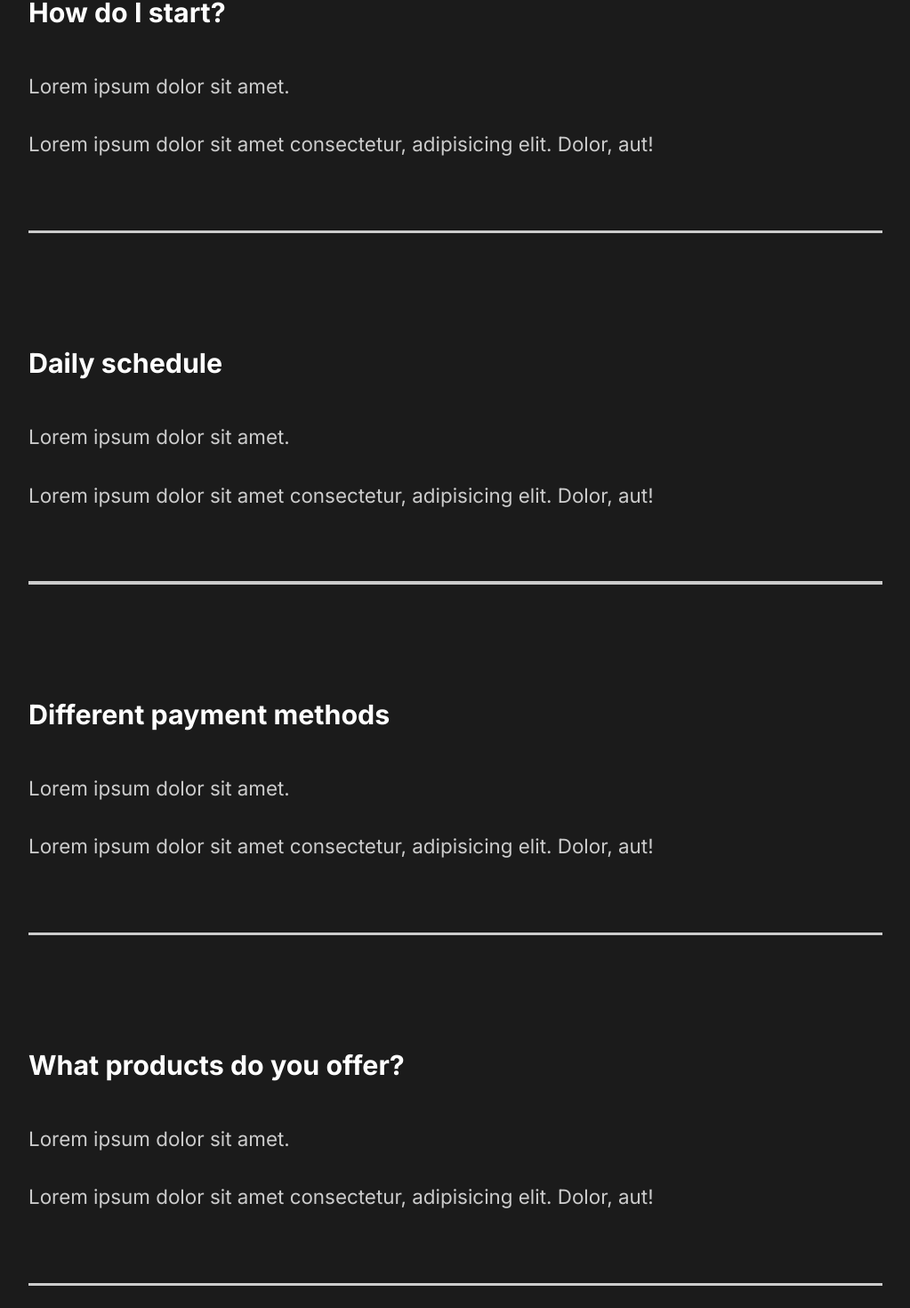
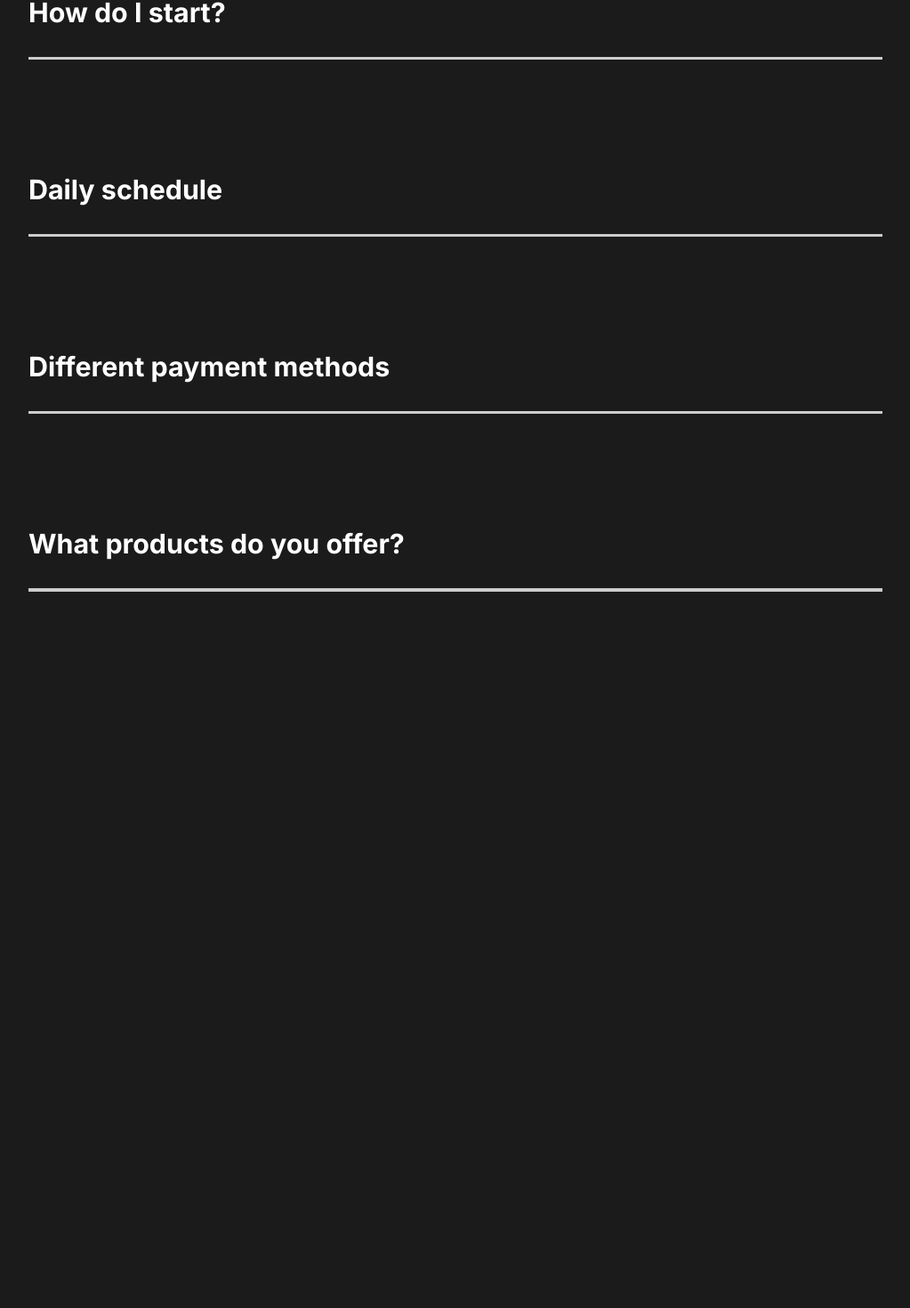
Before and after one commit to Chirag4904/react-portfolio-project, a React (Create React App) app: page / in a window 1280 px wide. Shown: the part 2397-3867 px from the top of the page at 89% size, without its empty margins (128-1151 px from the left). After the commit the page ends 3222 px from the top, so only its background shows below. Built offline with nearby package versions, Linux system fonts and the light colour scheme.

Commit message:
faq section animation updated

```diff
--- a/src/components/FaqSection.js
+++ b/src/components/FaqSection.js
@@ -1,14 +1,16 @@
 import React from "react";
 import styled from "styled-components";
 import { About } from "../styles";
+import Toggle from "./Toggle";
+import { AnimateSharedLayout } from "framer-motion";
 const FaqSection = () => {
 	return (
 		<Faq>
 			<h2>
 				Any questions? <span>FAQ</span>
 			</h2>
-			<div className="question">
-				<h4>How do I start?</h4>
+			<AnimateSharedLayout>
+				<Toggle title="How do I start?">
 					<div className="answer">
 						<p>Lorem ipsum dolor sit amet.</p>
 						<p>
@@ -16,10 +18,8 @@ const FaqSection = () => {
 							aut!
 						</p>
 					</div>
-				<div className="faq-line"></div>
-			</div>
-			<div className="question">
-				<h4>Daily schedule</h4>
+				</Toggle>
+				<Toggle title="Daily schedule">
 					<div className="answer">
 						<p>Lorem ipsum dolor sit amet.</p>
 						<p>
@@ -27,10 +27,8 @@ const FaqSection = () => {
 							aut!
 						</p>
 					</div>
-				<div className="faq-line"></div>
-			</div>
-			<div className="question">
-				<h4>Different payment methods</h4>
+				</Toggle>
+				<Toggle title="Different payment methods">
 					<div className="answer">
 						<p>Lorem ipsum dolor sit amet.</p>
 						<p>
@@ -38,10 +36,8 @@ const FaqSection = () => {
 							aut!
 						</p>
 					</div>
-				<div className="faq-line"></div>
-			</div>
-			<div className="question">
-				<h4>What products do you offer?</h4>
+				</Toggle>
+				<Toggle title="What products do you offer?">
 					<div className="answer">
 						<p>Lorem ipsum dolor sit amet.</p>
 						<p>
@@ -49,8 +45,8 @@ const FaqSection = () => {
 							aut!
 						</p>
 					</div>
-				<div className="faq-line"></div>
-			</div>
+				</Toggle>
+			</AnimateSharedLayout>
 		</Faq>
 	);
 };
--- /dev/null
+++ b/src/components/Toggle.js
@@ -0,0 +1,16 @@
+import { motion } from "framer-motion";
+import React, { useState } from "react";
+
+const Toggle = ({ children, title }) => {
+	console.log(children);
+	const [toggle, setToggle] = useState(false);
+	return (
+		<motion.div layout className="question" onClick={() => setToggle(!toggle)}>
+			<motion.h4 layout>{title}</motion.h4>
+			{toggle ? children : ""}
+			<div className="faq-line"></div>
+		</motion.div>
+	);
+};
+
+export default Toggle;
```
Lines whose indentation alone changed are shown as unchanged.
